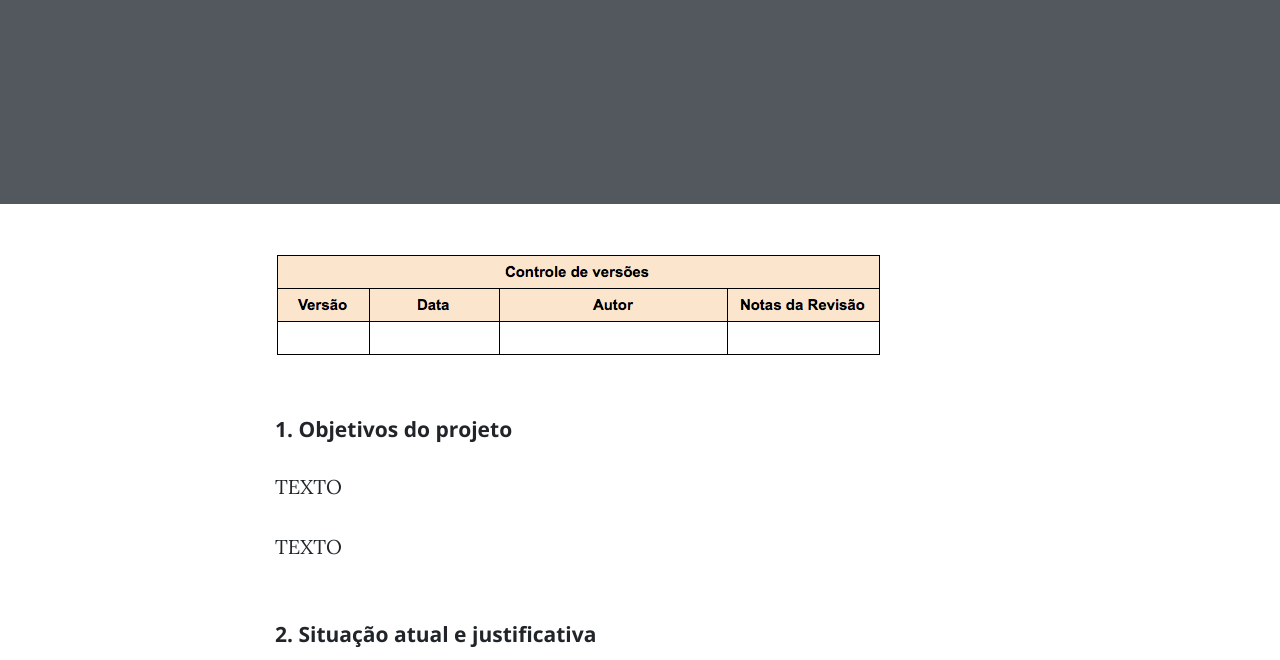
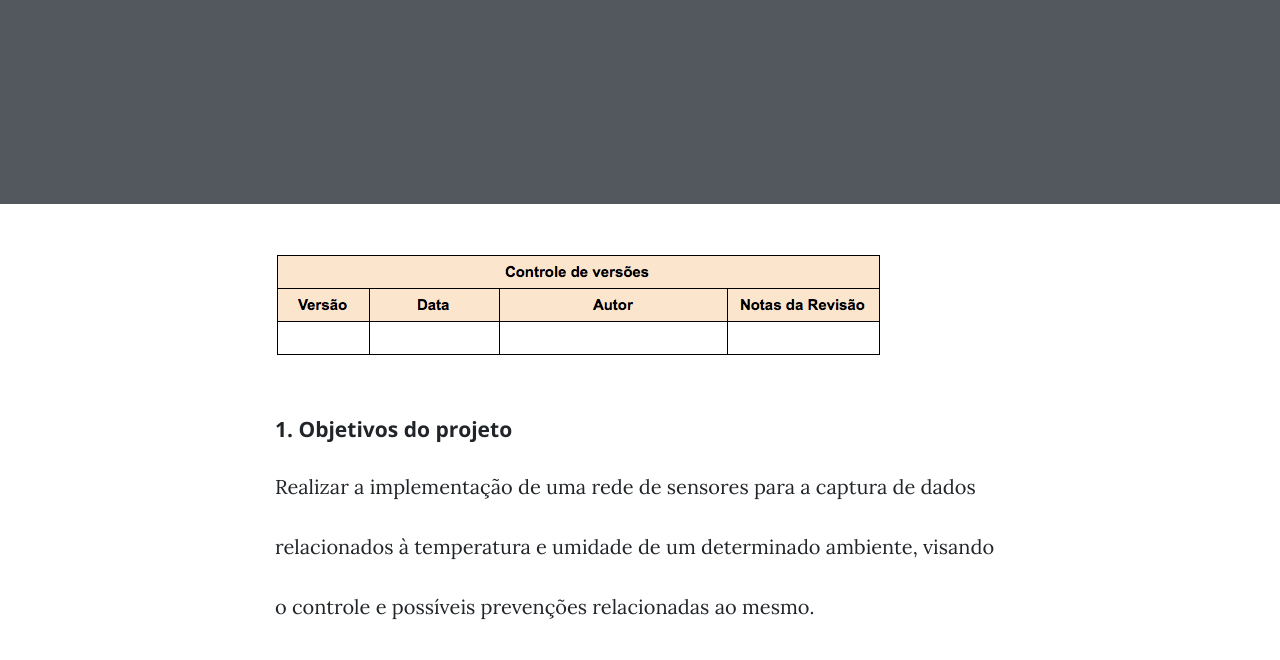
Before and after one commit to motechnology/Documentos, a website: page post.html in a window 1280 px wide. Shown: the part 292-952 px from the top of the page. Drawn offline with nearby package versions, Linux system fonts and the light colour scheme.

Commit message:
Update post.html

```diff
--- a/post.html
+++ b/post.html
@@ -80,8 +80,9 @@
 
           <h2 class="section-heading" style="font-size: 21px">1. Objetivos do projeto</h2>
 
-          <p>TEXTO</p>
-          <p>TEXTO</p>
+          <p>Realizar a implementação de uma rede de sensores para a captura de dados </p>
+          <p>relacionados à temperatura e umidade de um determinado ambiente, visando </p>
+          <p>o controle e possíveis prevenções relacionadas ao mesmo.</p>
 
           <h2 class="section-heading" style="font-size: 21px">2. Situação atual e justificativa</h2>
 
```
